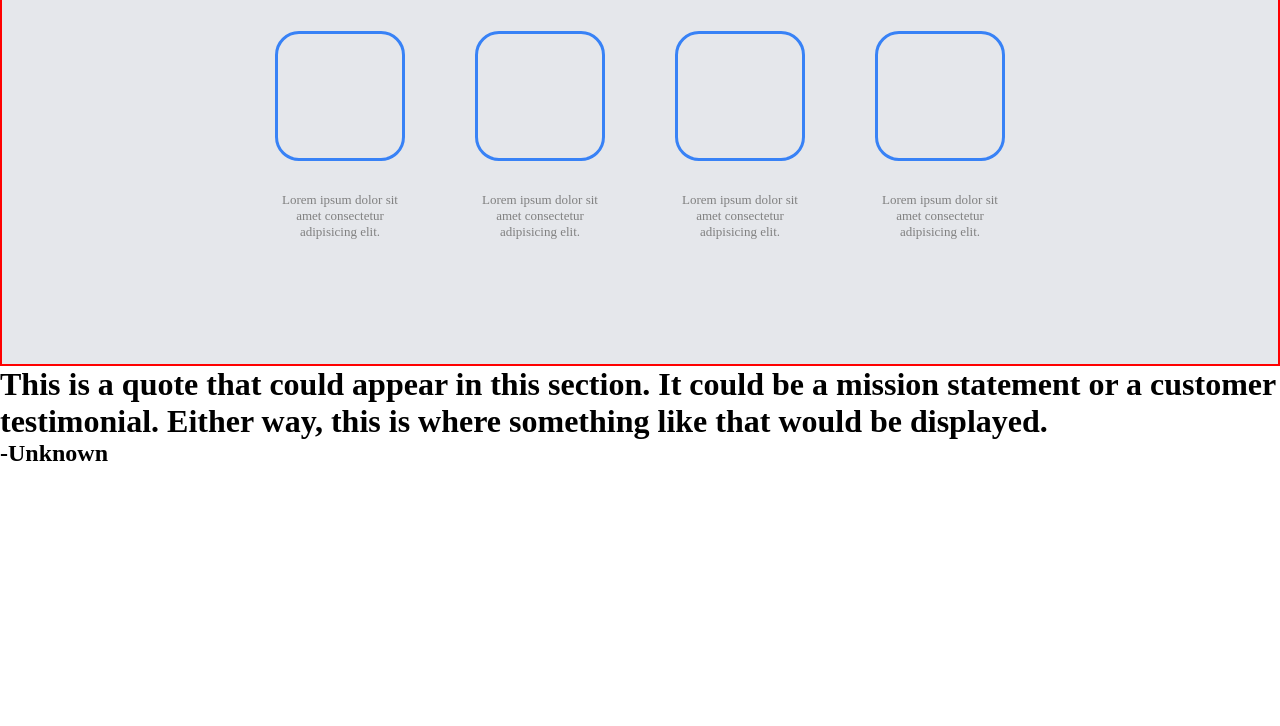
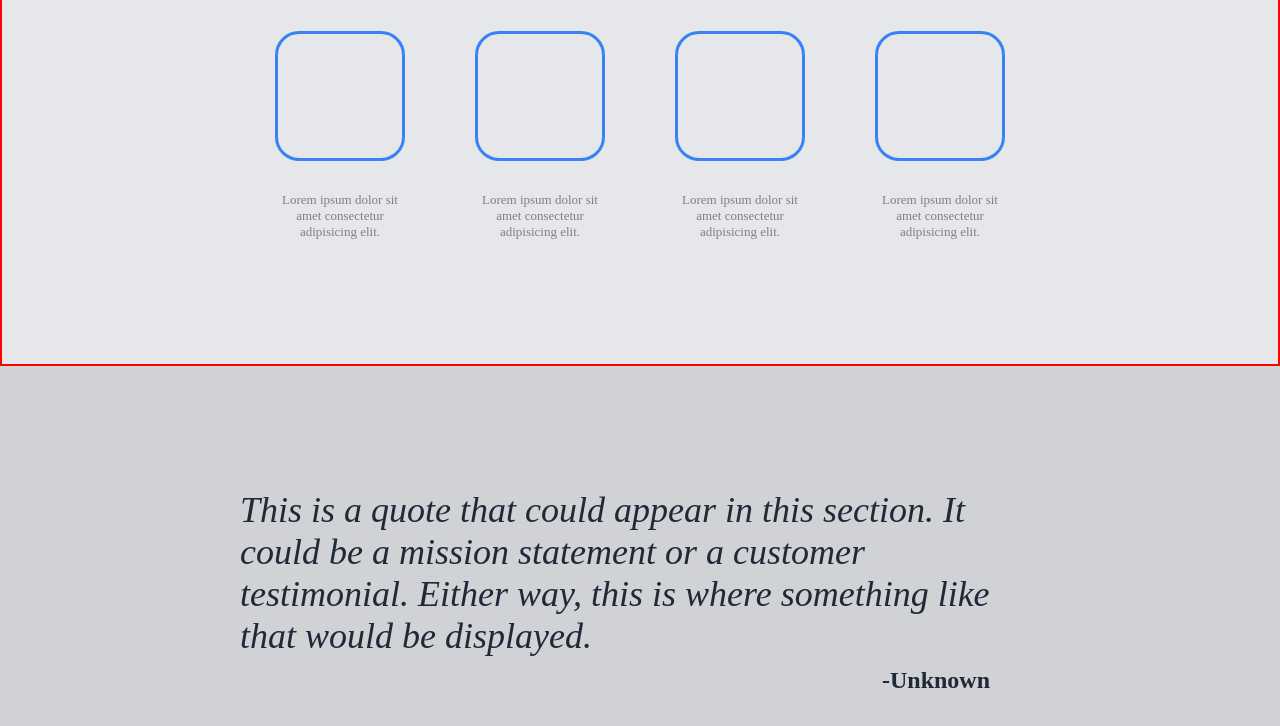
Before and after one commit to jamescln/landing-page, a plain HTML site: page index.html in a window 1280 px wide. Shown: the part 606-1332 px from the top of the page. Before the commit the page ends 1073 px from the top, so only its background shows below. Drawn offline with Linux system fonts and the light colour scheme.

Commit message:
Create quote section styles

```diff
--- a/style.css
+++ b/style.css
@@ -154,3 +154,36 @@
   color: grey;
   padding: 0px 35px 0px 35px;
 }
+
+/*||| Quote Styles ____________________*/
+
+.quote-container {
+  display: flex;
+  height: 450px;
+  background-color: #d0d2d6;
+  justify-content: center;
+  align-items: center;
+}
+
+.quote {
+  display: flex;
+  width: 800px;
+  flex-direction: column;
+  text-align: left;
+}
+
+.quote-body {
+  color: #1f2937;
+  font-size: 36px;
+  font-style: italic;
+  font-weight: lighter;
+}
+
+.quote-subtext {
+  padding-top: 10px;
+  display: flex;
+  align-self: flex-end;
+  padding-right: 50px;
+  color: #1f2937;
+  font-size: 24px;
+}
```
